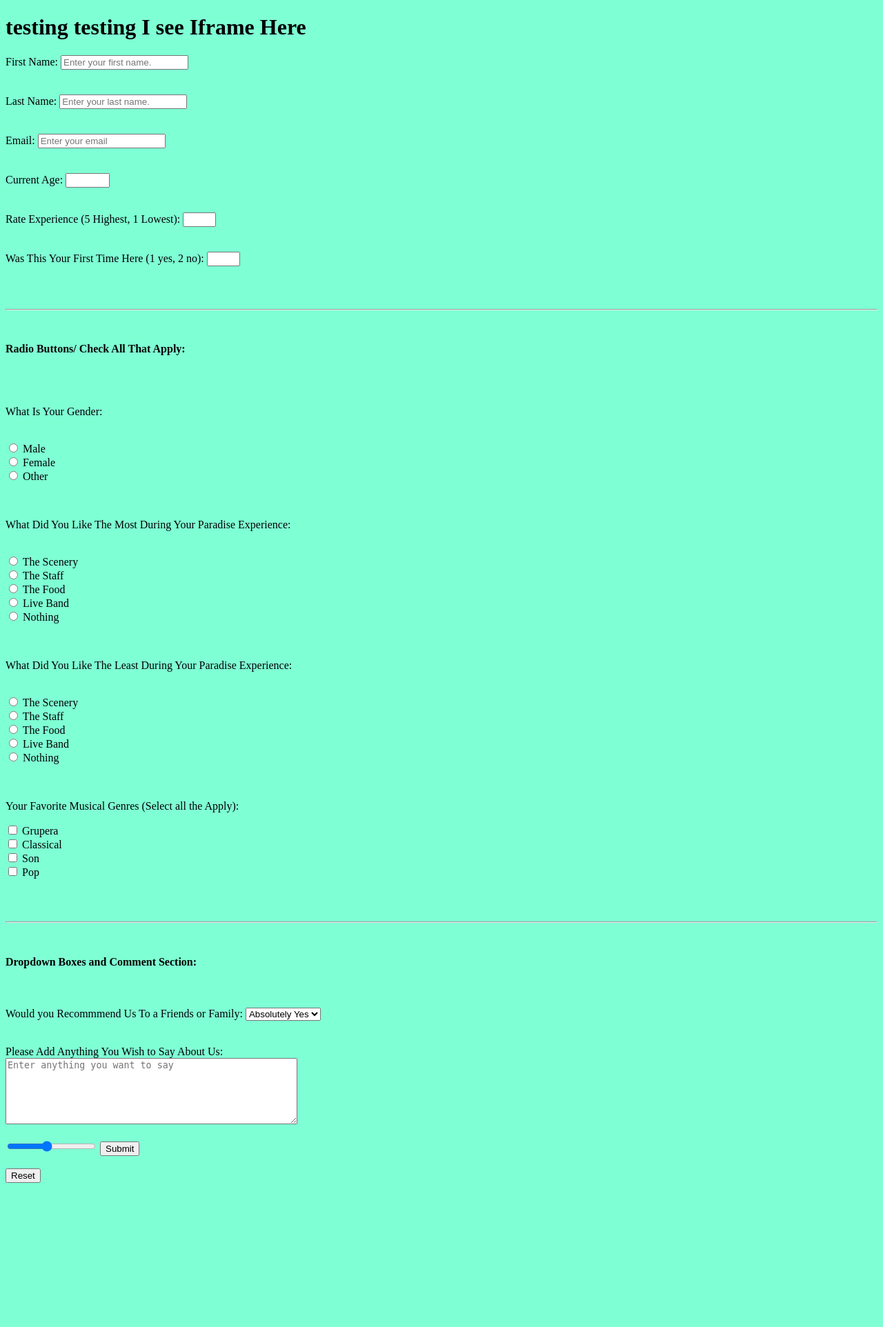
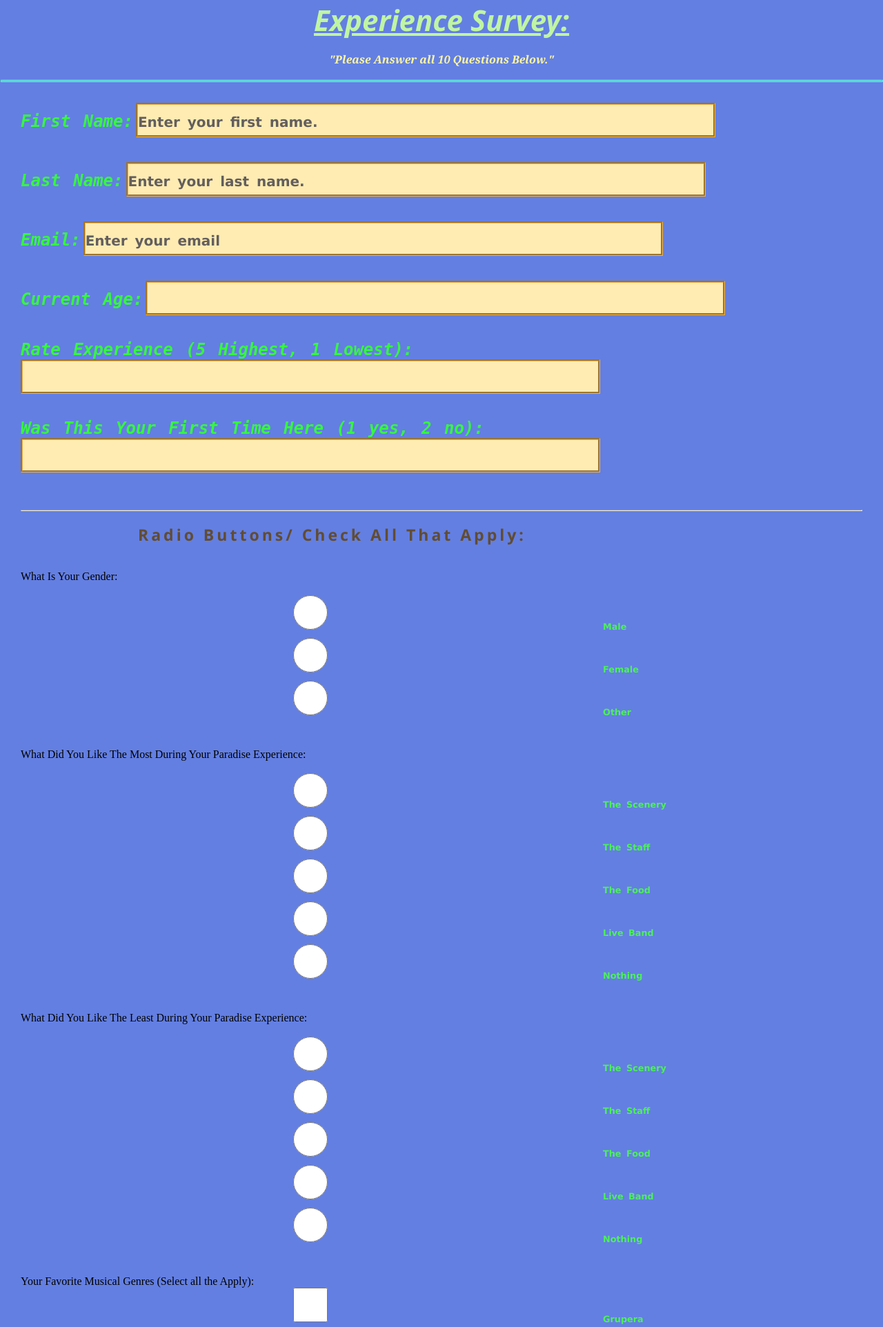
Before and after one commit to ChristianCS351/CS-351-Final-Project, a PHP site: page /start.html in a window 1280 px wide. Shown: the top 1924 px of the page at 69% size. Before the commit the page ends 1715 px from the top, so only its background shows below. Run offline with PHP 8.4, Linux system fonts and the light colour scheme.

Commit message:
Making my survey that has 10 questions

```diff
--- a/start.html
+++ b/start.html
@@ -4,13 +4,18 @@
 <head>
     <meta charset="UTF-8">
     <meta name="viewport" content="width=device-width, initial-scale=1.0">
-    <title>Taco Paraíso Survey Start</title>
+    <link rel="stylesheet" href="styles.css">
+    <title>Taco Paraiso - Experience Survey</title>
+    <link rel="icon" type="image/x-icon" href="favicon.ico">
 </head>
 
-<body style="background-color: aquamarine;">
-<h1>testing testing I see Iframe Here</h1>
+<body style="background-color: #637fe2">
+    <h5 style="color: rgb(192, 245, 163); font-style: italic; font-size: 42px; font-family: 'Segoe UI', Tahoma, Geneva, Verdana, sans-serif;
+     text-align: center;"><u>Experience Survey:</u></h5><br>
+    <h5 style="color: rgb(255, 246, 162); font-size: 16px; font-family:Georgia, 'Times New Roman', Times, serif; font-style: italic;">"Please Answer all 10 Questions Below."</h5><br>
+    <hr style=" border-radius: 2px; border: 2px groove rgb(107, 255, 248);">
 
-<form action="landing10.html" method="GET" id="demoForm">
+<form action="landing.html" method="GET" id="demoForm" style="padding: 30px; margin-bottom: 75px;">
     <label for="name">First Name:</label>
     <input type="text" id="name" name="name" placeholder="Enter your first name." required>
     <br><br><br>
--- a/startpage.html
+++ b/startpage.html
@@ -16,7 +16,7 @@
             <h6 style="color: rgb(150, 111, 86); font-family: 'Times New Roman', Times, serif; font-size: 20px; text-align: left;">We want to hear from you! This survey aims to gather your thoughts and experience after eating at one of our
                 Taco Paraiso Locations. Your feedback will help us understand how we can further improve our business.<br><br>
                 The survey will consist of roughly <b style="color: rgb(255, 49, 3); font-family:Impact, Haettenschweiler, 'Arial Narrow Bold', sans-serif; font-size: 18px;">10 questions</b>, and it should take you about <b style="color: rgb(255, 49, 3); font-family:Impact, Haettenschweiler, 'Arial Narrow Bold', sans-serif; font-size: 18px;"> 2-4 minutes</b> to complete this.</h6>
-            <a href="survey.html" class="start-experience">Start the Experience Survey!</a>
+            <a href="start.html" class="start-experience">Start the Experience Survey!</a>
         </main>
     </div>
     <br><br><img src="Screenshot 2024-12-09 165526.png", width="700px", height="600px", style="margin-left: 650px;">
--- a/styles.css
+++ b/styles.css
@@ -648,8 +648,4 @@ button:hover {
     text-align: center;
     border: 6px dashed rgba(197, 168, 104, 0.613);
     font-family: Broadway;
-
-
-
-
 }
```
